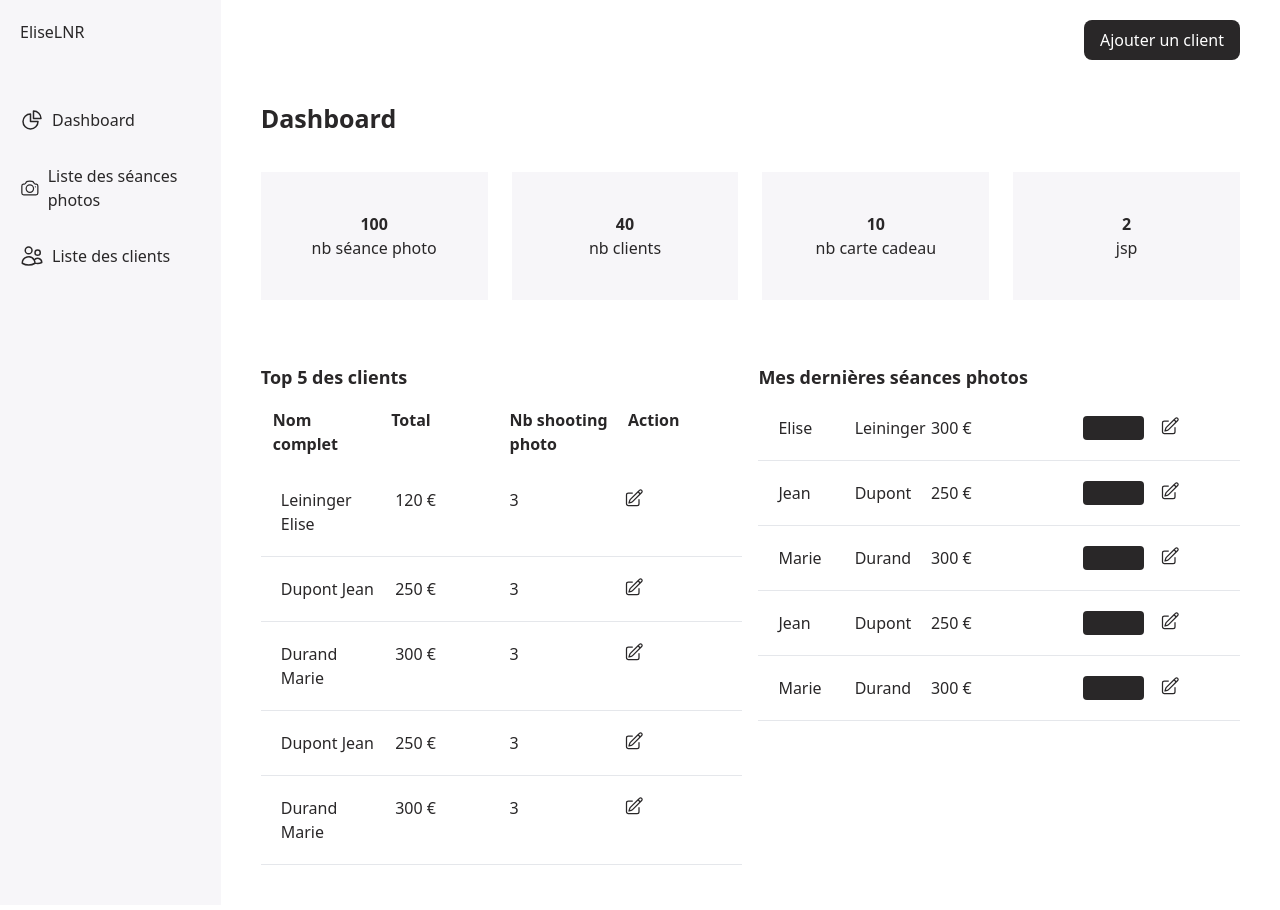
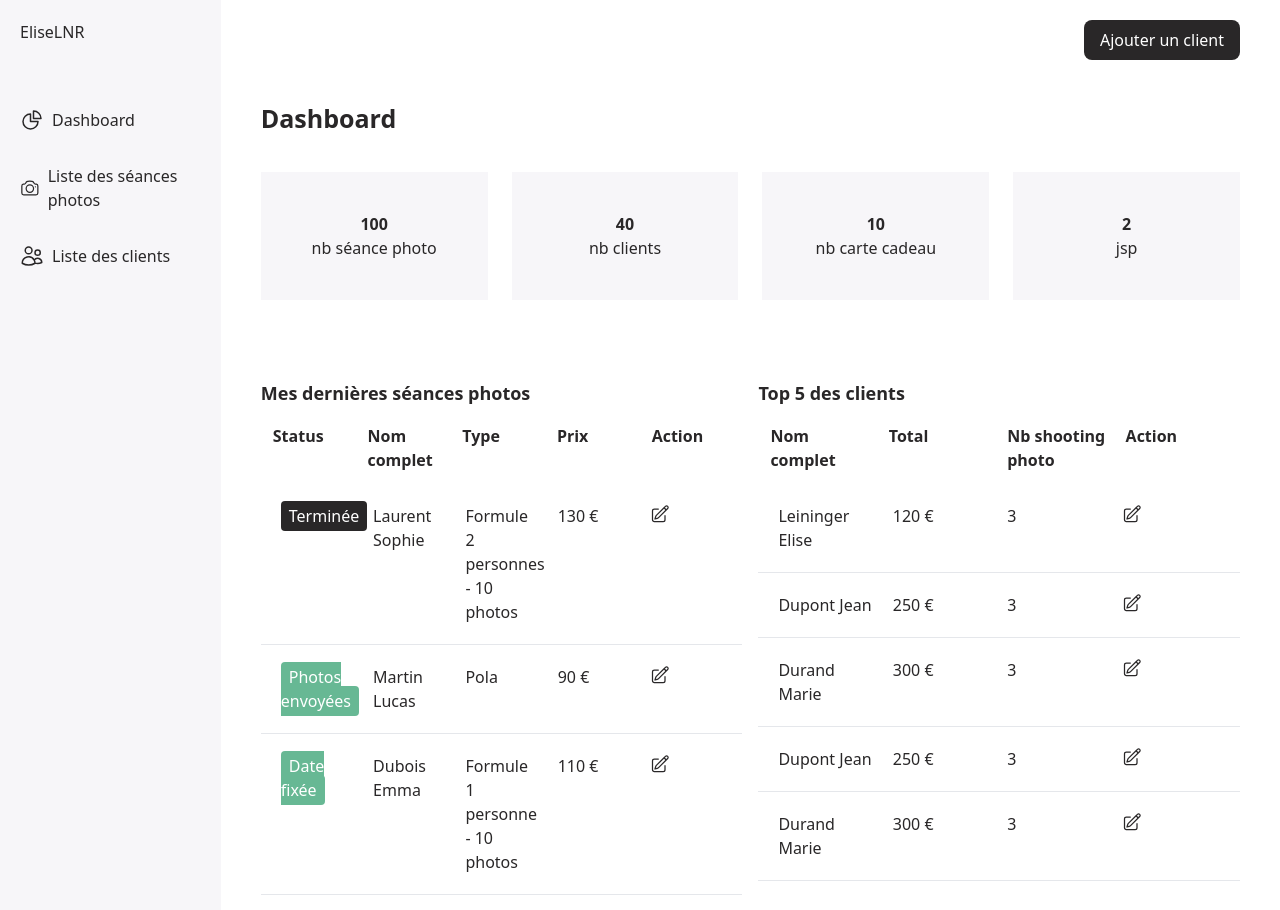
Before and after one commit to EliseLei/eliselnr-backoffice, a React (Create React App) app: page / in a window 1280 px wide. Shown: the top 910 px of the page. Built offline with nearby package versions, Linux system fonts and the light colour scheme.

Commit message:
updated shooting photo

```diff
--- a/src/Pages/Home.jsx
+++ b/src/Pages/Home.jsx
@@ -8,12 +8,12 @@ class Home extends Component {
         <div className="p-10">
           <h1>Dashboard</h1>
           <Dashboard />
-          <div className="mt-10 grid grid-cols-2 gap-4">
-            <div>
+          <div className="mt-10 grid grid-cols-1 xl:grid-cols-2 gap-4">
+            <div className="mt-4">
+              <LastShootings />
+            </div>
+            <div className="mt-4">
               <TopClients />
-            </div>
-            <div>
-              <LastShootings />
             </div>
           </div>
         </div>
--- a/src/components/LastShootings/LastShootings.jsx
+++ b/src/components/LastShootings/LastShootings.jsx
@@ -1,16 +1,67 @@
 import React, { Component } from "react";
 import { ShootingSummary } from "..";
+import { ShootingType } from "../../enums";
 
 class LastShootings extends Component {
   render() {
+    const shootings = [
+      {
+        lastname: "Sophie",
+        firstname: "Laurent",
+        price: 130,
+        type: ShootingType.FORMULA_2P_10PHOTOS,
+        status: "COMPLETED",
+      },
+      {
+        lastname: "Lucas",
+        firstname: "Martin",
+        price: 90,
+        type: ShootingType.POLA,
+        status: "PHOTOS_SENT",
+      },
+      {
+        lastname: "Emma",
+        firstname: "Dubois",
+        price: 110,
+        type: ShootingType.FORMULA_1P_10PHOTOS,
+        status: "SESSION_SCHEDULED",
+      },
+      {
+        lastname: "Noah",
+        firstname: "Petit",
+        price: 70,
+        type: ShootingType.FORMULA_2P_10PHOTOS,
+        status: "SELECTION_TO_SEND",
+      },
+      {
+        lastname: "Léa",
+        firstname: "Dupuis",
+        price: 120,
+        type: ShootingType.POLA,
+        status: "WAITING_SECOND_PAYMENT",
+      },
+    ];
+
     return (
       <>
         <h2>Mes dernières séances photos</h2>
-        <ShootingSummary lastname="Elise" firstname="Leininger" price={300} />
-        <ShootingSummary lastname="Jean" firstname="Dupont" price={250} />
-        <ShootingSummary lastname="Marie" firstname="Durand" price={300} />
-        <ShootingSummary lastname="Jean" firstname="Dupont" price={250} />
-        <ShootingSummary lastname="Marie" firstname="Durand" price={300} />
+        <div className="grid grid-cols-5 gap-4 p-3 font-semibold">
+          <div>Status</div>
+          <div>Nom complet</div>
+          <div>Type</div>
+          <div>Prix</div>
+          <div>Action</div>
+        </div>
+        {shootings.map((shooting, index) => (
+          <ShootingSummary
+            key={index}
+            lastname={shooting.lastname}
+            firstname={shooting.firstname}
+            price={shooting.price}
+            type={shooting.type}
+            status={shooting.status}
+          />
+        ))}
       </>
     );
   }
--- a/src/components/Shootings/ShootingSummary.jsx
+++ b/src/components/Shootings/ShootingSummary.jsx
@@ -9,14 +9,17 @@ class ShootingSummary extends Component {
     return (
       <div
         className="
-          grid grid-cols-6 gap-4 p-5 border-b border-gray-200
+          grid grid-cols-5 gap-5 p-5 border-b border-gray-200
           hover:bg-secondary transition-colors duration-200 cursor-pointer"
       >
-        <div>{lastname}</div>
-        <div>{firstname}</div>
+        <div>
+          <StatusBadge statusKey={status} />
+        </div>
+        <div>
+          {firstname} {lastname}
+        </div>
+        <div>{type}</div>
         <div>{price} €</div>
-        <div>{type}</div>
-        <StatusBadge statusKey={status} />
         <div>
           <PencilSquare />
         </div>
--- a/src/components/Shootings/ShootingsList.jsx
+++ b/src/components/Shootings/ShootingsList.jsx
@@ -77,12 +77,11 @@ class ShootingsList extends Component {
           <Button label="Ajouter une séance photo" />
         </NavLink>
 
-        <div className="mt-10 grid grid-cols-6 gap-4 p-3 font-semibold">
-          <div>Nom</div>
-          <div>Prénom</div>
+        <div className="mt-10 grid grid-cols-5 gap-4 p-3 font-semibold">
+          <div>Statut</div>
+          <div>Nom complet</div>
+          <div>Type</div>
           <div>Prix</div>
-          <div>Type</div>
-          <div>Statut</div>
           <div>Action</div>
         </div>
 
--- a/src/output.css
+++ b/src/output.css
@@ -274,6 +274,9 @@
   .resize {
     resize: both;
   }
+  .grid-cols-1 {
+    grid-template-columns: repeat(1, minmax(0, 1fr));
+  }
   .grid-cols-2 {
     grid-template-columns: repeat(2, minmax(0, 1fr));
   }
@@ -288,6 +291,9 @@
   }
   .flex-col {
     flex-direction: column;
+  }
+  .flex-col-reverse {
+    flex-direction: column-reverse;
   }
   .items-center {
     align-items: center;
@@ -499,9 +505,39 @@
       --tw-ring-color: var(--color-green-500);
     }
   }
+  .sm\:grid-cols-2 {
+    @media (width >= 40rem) {
+      grid-template-columns: repeat(2, minmax(0, 1fr));
+    }
+  }
+  .md\:flex {
+    @media (width >= 48rem) {
+      display: flex;
+    }
+  }
+  .md\:grid-cols-1 {
+    @media (width >= 48rem) {
+      grid-template-columns: repeat(1, minmax(0, 1fr));
+    }
+  }
   .md\:flex-col {
     @media (width >= 48rem) {
       flex-direction: column;
+    }
+  }
+  .lg\:grid-cols-1 {
+    @media (width >= 64rem) {
+      grid-template-columns: repeat(1, minmax(0, 1fr));
+    }
+  }
+  .lg\:grid-cols-2 {
+    @media (width >= 64rem) {
+      grid-template-columns: repeat(2, minmax(0, 1fr));
+    }
+  }
+  .xl\:grid-cols-2 {
+    @media (width >= 80rem) {
+      grid-template-columns: repeat(2, minmax(0, 1fr));
     }
   }
 }
```
